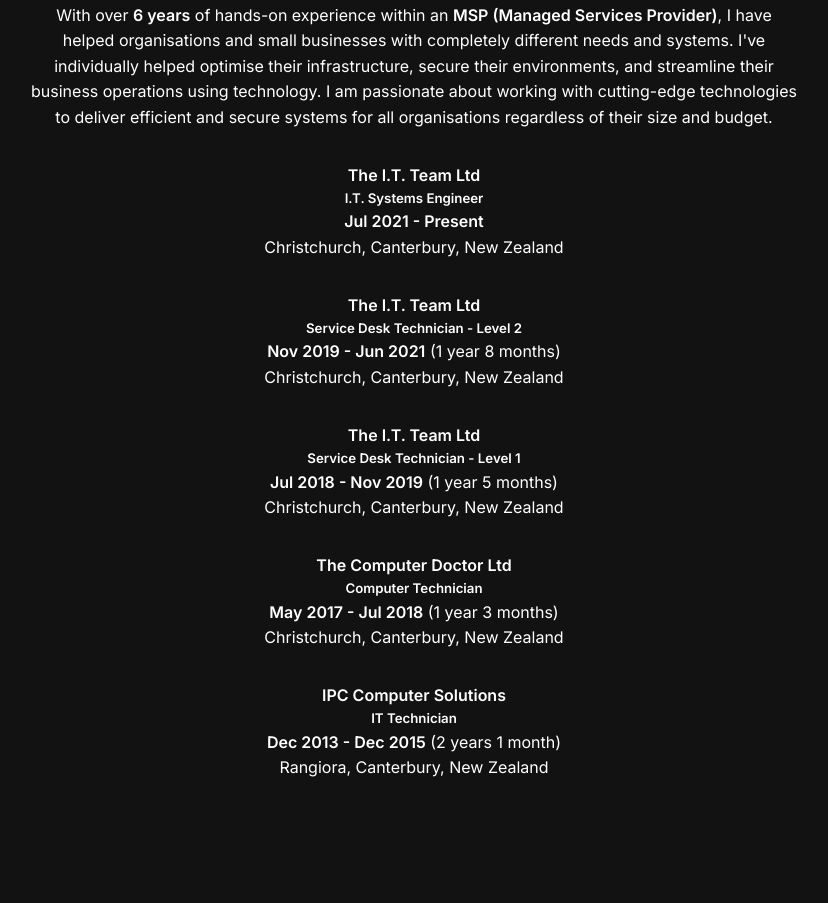
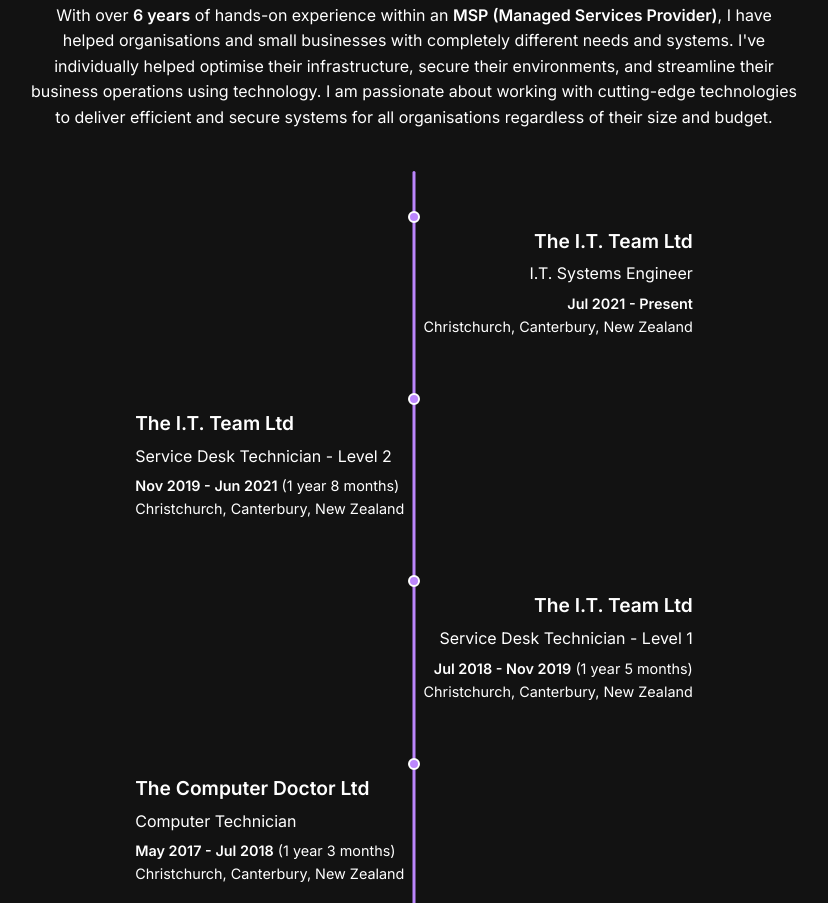
Before and after one commit to NickJongens/nickjongens.github.io, a plain HTML site: page index.html in a window 1280 px wide. Shown: the part 1242-2145 px from the top of the page, without its empty margins (226-1054 px from the left). Drawn offline with Linux system fonts and the light colour scheme.

Commit message:
Update styles.css

```diff
--- a/assets/css/styles.css
+++ b/assets/css/styles.css
@@ -271,80 +271,88 @@
     }
 }
 
-/* Timeline fixes for mobile */
+/* Timeline Styles */
 .timeline {
     position: relative;
-  margin: 2rem 0;
-  padding: 0;
-  list-style: none;
+    max-width: 900px;
+    margin: 0 auto;
+    padding: 40px 0;
+    margin-top: 40px;
+    width: 100%;
 }
 
 .timeline::before {
-  content: '';
+    content: "";
     position: absolute;
     top: 0;
-  bottom: 0;
     left: 50%;
-  width: 2px;
-  background: var(--text-secondary);
+    transform: translateX(-50%);
+    height: calc(100% - 40px);
+    width: 3px;
+    background-color: #bb86fc;
+    border-radius: 10px;
 }
 
 .timeline-item {
+    display: flex;
+    align-items: center;
     position: relative;
-  margin: 2rem 0;
+    margin-bottom: 40px;
     width: 100%;
+    justify-content: center;
 }
 
-.timeline-item-content {
-  position: relative;
-  padding: 1rem;
-  background: var(--bg-secondary);
-  border-radius: 8px;
-  width: calc(50% - 2rem);
+.timeline-item.left .timeline-content {
+    text-align: right;
+    margin-left: 50px;
 }
 
-.timeline-item:nth-child(odd) .timeline-item-content {
-  left: 0;
-  margin-left: calc(2rem + 2px); /* Added space to prevent overlap with the timeline line */
+.timeline-item.right .timeline-content {
+    text-align: left;
+    margin-right: 50px;
 }
 
-.timeline-item:nth-child(even) .timeline-item-content {
-  right: 0;
-  margin-right: calc(2rem + 2px); /* Added space to prevent overlap with the timeline line */
-}
-
-.timeline-item-content::after {
-  content: '';
+.timeline-dot {
     position: absolute;
-  top: 50%;
-  transform: translateY(-50%);
-  width: 16px;
-  height: 16px;
-  background: var(--primary);
+    top: 0;
+    left: 50%;
+    margin-left: -6px;
+    width: 12px;
+    height: 12px;
     border-radius: 50%;
-  border: 4px solid var(--bg-primary);
+    background-color: #bb86fc;
+    border: 2px solid #ffffff;
     z-index: 1;
 }
 
-.timeline-item:nth-child(odd) .timeline-item-content::after {
-  left: -2rem; /* Adjust for odd items */
+.timeline-content {
+    background-color: transparent;
+    padding: 15px;
+    border-radius: 5px;
+    position: relative;
+    width: 70%;
 }
 
-.timeline-item:nth-child(even) .timeline-item-content::after {
-  right: -2rem; /* Adjust for even items */
+.timeline-item h4 {
+    font-size: 1.2rem;
+    margin-bottom: 5px;
 }
 
-/* Responsive tweaks for better fit */
-@media (max-width: 768px) {
-  .timeline-item-content {
-    width: calc(70% - 2rem); /* Allow more space on smaller screens */
+.timeline-item h5 {
+    font-size: 1rem;
+    font-weight: 400;
+    margin-bottom: 5px;
 }
 
-  .timeline-item:nth-child(odd) .timeline-item-content {
-    margin-left: 0.5rem; /* Reduced margin for odd items */
+.timeline-item p {
+    font-size: 0.9rem;
 }
 
-  .timeline-item:nth-child(even) .timeline-item-content {
-    margin-right: 0.5rem; /* Reduced margin for even items */
+body.light-theme .timeline::before {
+    background-color: #e0e0e0;
 }
+
+body.light-theme .timeline-dot {
+    background-color: #ffffff;
+    border: 2px solid #6200ee;
 }
```
Lines whose indentation alone changed are shown as unchanged.
